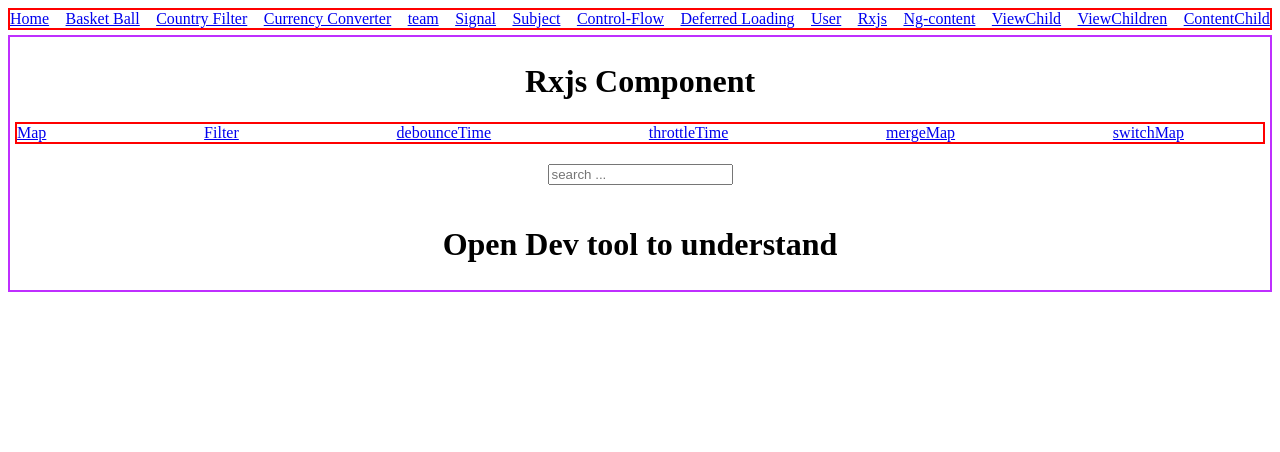
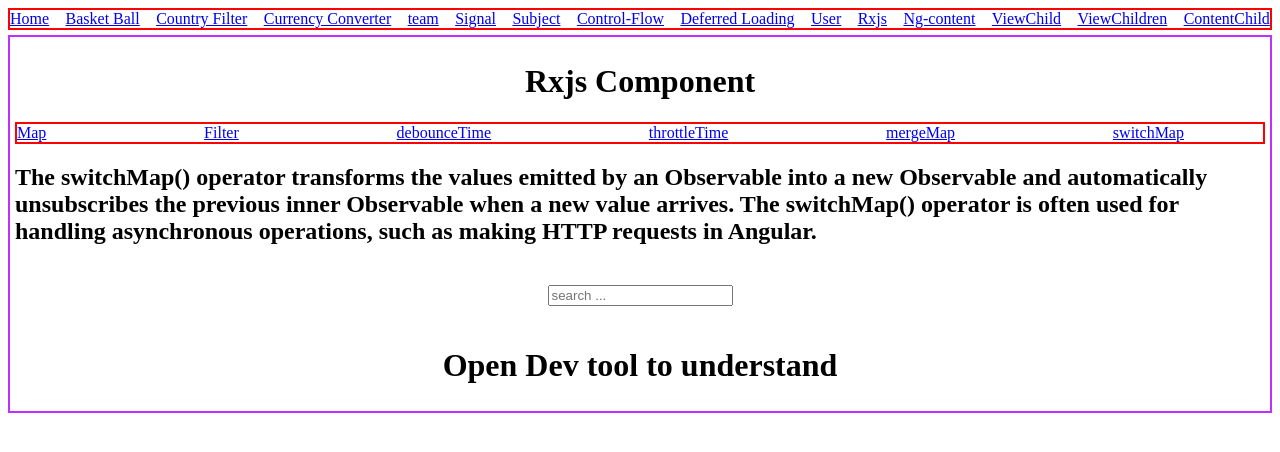
Before and after one commit to shailendrakumarsaini/ng_version_17, an Angular app: page /rxjs/switch-map in a window 1280 px wide. Shown: the top 452 px of the page. Built offline with nearby package versions, Linux system fonts and the light colour scheme.

Commit message:
fix : content updated

```diff
--- a/src/app/rxjs/merge-map/merge-map.component.html
+++ b/src/app/rxjs/merge-map/merge-map.component.html
@@ -1,3 +1,7 @@
+<h2>The mergeMap() operator transforms the values emitted by an Observable into a new Observable and process all
+    requests one by one when a new value arrives. The mergeMap() operator is often used for handling asynchronous
+    operations, such as making HTTP requests in Angular.
+</h2>
 <div class="center">
     <div>
         <input type="text" [formControl]="searchControl" placeholder="search ...">
--- a/src/app/rxjs/switch-map/switch-map.component.html
+++ b/src/app/rxjs/switch-map/switch-map.component.html
@@ -1,3 +1,7 @@
+<h2>The switchMap() operator transforms the values emitted by an Observable into a new Observable and automatically
+    unsubscribes the previous inner Observable when a new value arrives. The switchMap() operator is often used for
+    handling asynchronous operations, such as making HTTP requests in Angular.
+</h2>
 <div class="center">
     <div>
         <input type="text" [formControl]="searchControl" placeholder="search ...">
```
